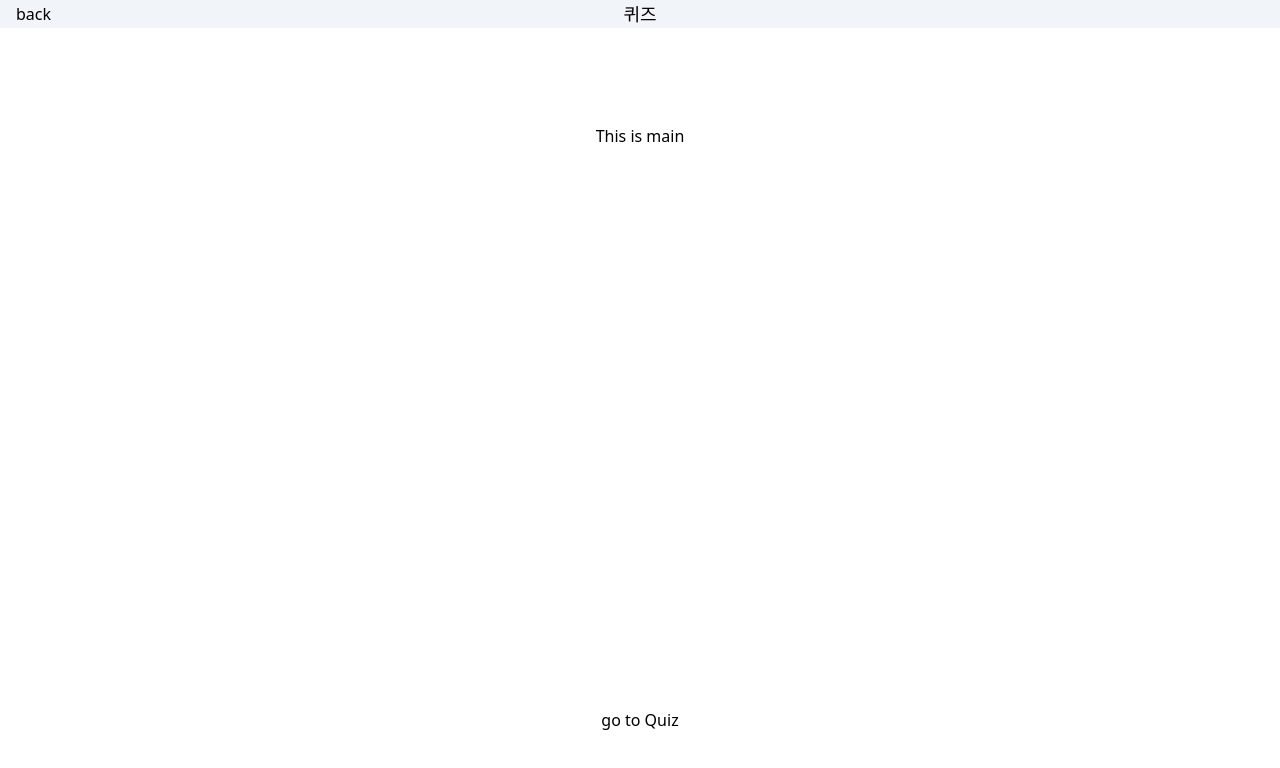
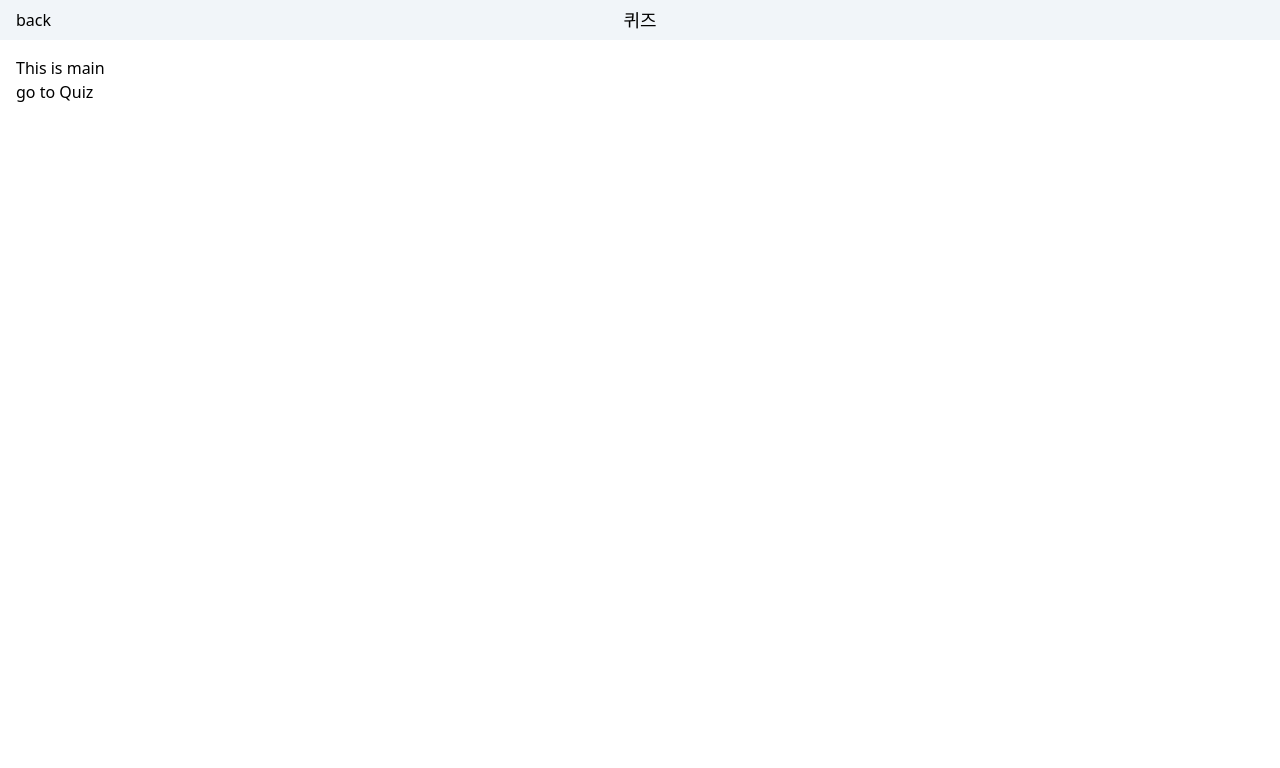
Before and after one commit to SWM-YouQuiz/Quizit-FE, a Next.js app: page / in a window 1280 px wide. Shown: the top 768 px of the page. Built offline with nearby package versions, Linux system fonts and the light colour scheme.

Commit message:
Feat: 레이아웃 버그 수정

```diff
--- a/src/app/page.tsx
+++ b/src/app/page.tsx
@@ -3,7 +3,7 @@
 
 export default function Home() {
     return (
-        <main className="flex min-h-screen flex-col items-center justify-between p-24">
+        <main className="flex-grow p-4 relative">
             <p>This is main</p>
             <Link href="/quiz/0">go to Quiz</Link>
         </main>
```
